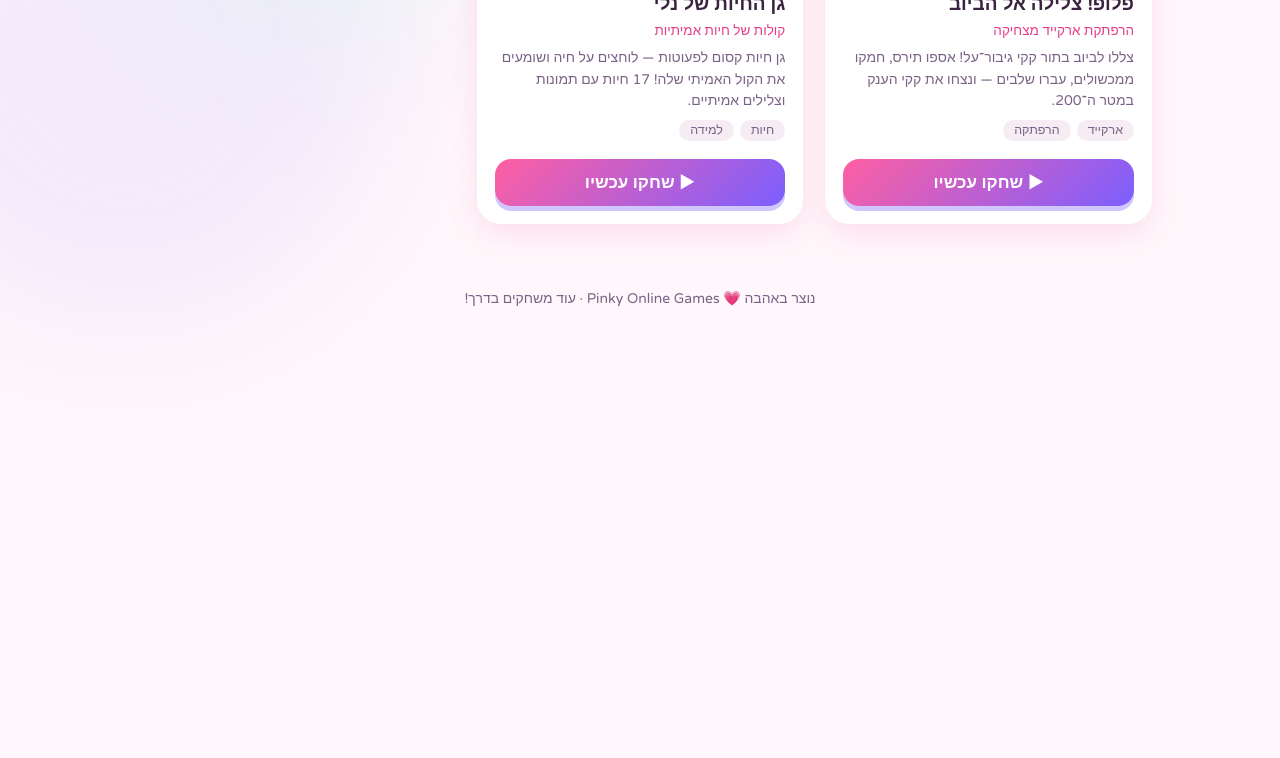
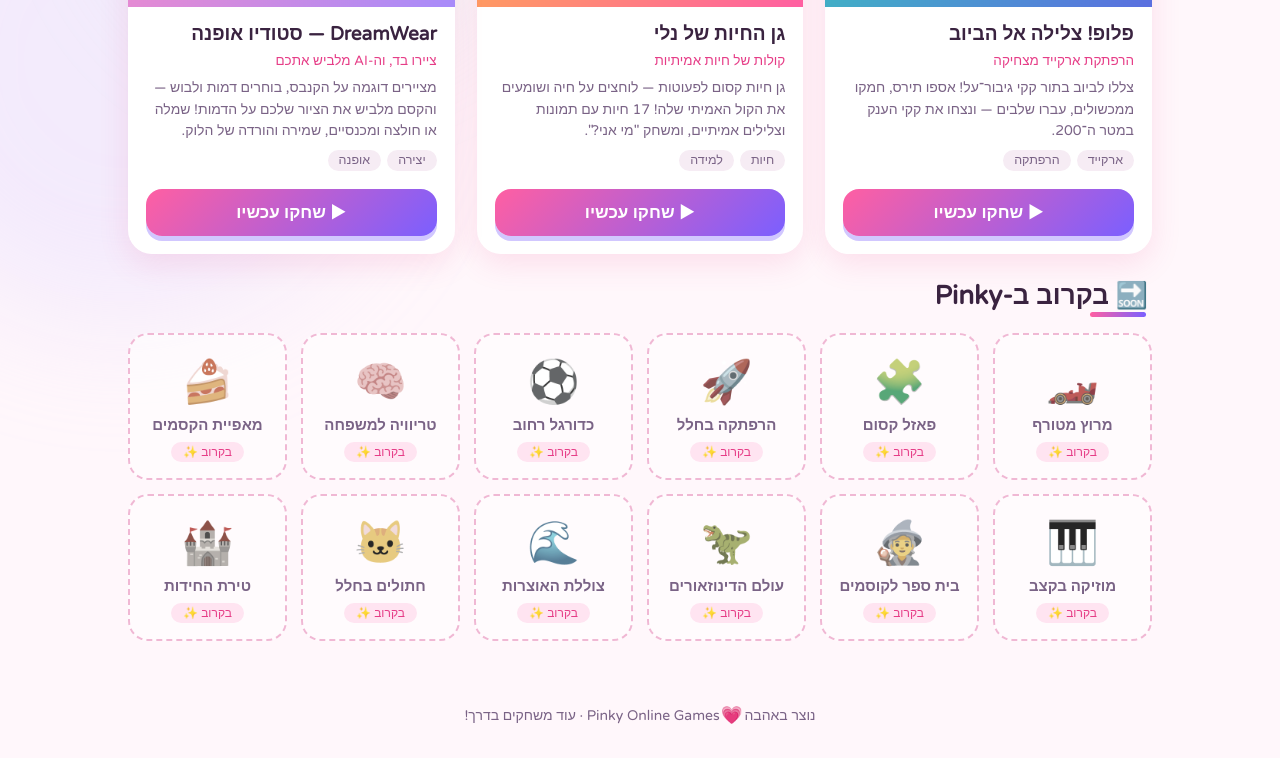
Before and after one commit to itay1313/pinky-games, a plain HTML site: page index.html in a window 1280 px wide. Shown: the part 609-1367 px from the top of the page. Before the commit the page ends 950 px from the top, so only its background shows below. Drawn offline with Linux system fonts and the light colour scheme.

Commit message:
Add DreamWear game, 12 coming-soon teasers, style polish
- New game: DreamWear — kids painting + AI dress-up (dreamwear-mini.vercel.app)
- 'Coming soon' section with 12 dashed teaser cards (shimmer + tap wiggle)
- Style: sticky glass filter bar (horizontal-scroll chips on mobile),
  card entrance stagger, cover shine sweep, gradient section underlines,
  beating footer heart

Co-Authored-By: Claude Fable 5 <noreply@anthropic.com>

```diff
--- a/app.js
+++ b/app.js
@@ -140,6 +140,20 @@
     if (e.key === 'Escape' && !player.classList.contains('hidden')) closeGame();
   });
 
+  // ---------- coming-soon placeholders ----------
+  const soonGrid = $('soon-grid');
+  soonGrid.innerHTML = COMING_SOON.map(s => `
+    <div class="soon-card" tabindex="0">
+      <span class="soon-emoji">${s.emoji}</span>
+      <span class="soon-title">${s.title}</span>
+      <span class="soon-badge">בקרוב ✨</span>
+    </div>`).join('');
+  soonGrid.addEventListener('click', (e) => {
+    const card = e.target.closest('.soon-card'); if (!card) return;
+    card.classList.remove('wiggle'); void card.offsetWidth;
+    card.classList.add('wiggle');
+  });
+
   // ---------- go ----------
   buildChips();
   render();
--- a/games.js
+++ b/games.js
@@ -37,7 +37,7 @@ const GAMES = [
     title: 'גן החיות של נלי',
     emoji: '🦁',
     tagline: 'קולות של חיות אמיתיות',
-    desc: 'גן חיות קסום לפעוטות — לוחצים על חיה ושומעים את הקול האמיתי שלה! 17 חיות עם תמונות וצלילים אמיתיים.',
+    desc: 'גן חיות קסום לפעוטות — לוחצים על חיה ושומעים את הקול האמיתי שלה! 17 חיות עם תמונות וצלילים אמיתיים, ומשחק "מי אני?".',
     url: 'https://nelly-zoo.vercel.app',
     embed: true,
     ages: ['toddlers', 'kids'],
@@ -46,6 +46,36 @@ const GAMES = [
     g1: '#ffb347',
     g2: '#ff5fa2',
   },
+  {
+    id: 'dreamwear',
+    title: 'DreamWear — סטודיו אופנה',
+    emoji: '🎨',
+    tagline: 'ציירו בד, וה-AI מלביש אתכם',
+    desc: 'מציירים דוגמה על הקנבס, בוחרים דמות ולבוש — והקסם מלביש את הציור שלכם על הדמות! שמלה או חולצה ומכנסיים, שמירה והורדה של הלוק.',
+    url: 'https://dreamwear-mini.vercel.app',
+    embed: true,
+    ages: ['kids', 'teens'],
+    ageBadge: '4+',
+    cats: ['יצירה', 'אופנה'],
+    g1: '#ff8ac2',
+    g2: '#a78bfa',
+  },
+];
+
+// coming-soon teasers — shown at the bottom, not playable yet
+const COMING_SOON = [
+  { emoji: '🏎️', title: 'מרוץ מטורף' },
+  { emoji: '🧩', title: 'פאזל קסום' },
+  { emoji: '🚀', title: 'הרפתקה בחלל' },
+  { emoji: '⚽', title: 'כדורגל רחוב' },
+  { emoji: '🧠', title: 'טריוויה למשפחה' },
+  { emoji: '🍰', title: 'מאפיית הקסמים' },
+  { emoji: '🎹', title: 'מוזיקה בקצב' },
+  { emoji: '🧙', title: 'בית ספר לקוסמים' },
+  { emoji: '🦖', title: 'עולם הדינוזאורים' },
+  { emoji: '🌊', title: 'צוללת האוצרות' },
+  { emoji: '🐱', title: 'חתולים בחלל' },
+  { emoji: '🏰', title: 'טירת החידות' },
 ];
 
 // audience filter chips (order matters)
--- a/index.html
+++ b/index.html
@@ -52,10 +52,15 @@
       <button class="chip clear-btn" id="clear-filters">נקו הכל ✨</button>
     </div>
   </section>
+
+  <section id="soon-section">
+    <h2 class="section-title">🔜 בקרוב ב-Pinky</h2>
+    <div class="soon-grid" id="soon-grid"></div>
+  </section>
 </main>
 
 <footer class="site-footer">
-  נוצר באהבה 💗 <span dir="ltr">Pinky Online Games</span> · עוד משחקים בדרך!
+  נוצר באהבה <span class="beat">💗</span> <span dir="ltr">Pinky Online Games</span> · עוד משחקים בדרך!
 </footer>
 
 <!-- fullscreen game player -->
--- a/style.css
+++ b/style.css
@@ -58,8 +58,14 @@ header, nav, main, footer { position: relative; z-index: 1; }
 #search:focus { border-color: var(--pink); }
 #search::placeholder { color: #c9a8bc; }
 
-/* ---------- filter chips ---------- */
-.filters { max-width: 1060px; margin: 22px auto 8px; padding: 0 18px; }
+/* ---------- filter chips (sticky glass bar) ---------- */
+.filters {
+  position: sticky; top: 0; z-index: 20;
+  max-width: 1060px; margin: 22px auto 8px; padding: 12px 18px 4px;
+  background: rgba(255, 247, 251, .8);
+  backdrop-filter: blur(12px); -webkit-backdrop-filter: blur(12px);
+  border-radius: 0 0 26px 26px;
+}
 .chip-row { display: flex; flex-wrap: wrap; gap: 9px; justify-content: center; margin-bottom: 10px; }
 .chip {
   border: none; cursor: pointer; font: inherit; font-size: 15px; color: var(--ink);
@@ -74,7 +80,15 @@ header, nav, main, footer { position: relative; z-index: 1; }
 
 /* ---------- sections & grid ---------- */
 main { max-width: 1060px; margin: 0 auto; padding: 10px 18px 40px; }
-.section-title { font-size: clamp(20px, 5vw, 26px); margin: 26px 4px 16px; }
+.section-title {
+  font-size: clamp(20px, 5vw, 26px); margin: 26px 4px 16px;
+  display: inline-block; position: relative; padding-bottom: 6px;
+}
+.section-title::after {
+  content: ''; position: absolute; bottom: 0; inset-inline-start: 2px;
+  width: 56px; height: 5px; border-radius: 4px;
+  background: linear-gradient(90deg, var(--pink), var(--purple));
+}
 .grid {
   display: grid; gap: 22px;
   grid-template-columns: repeat(auto-fill, minmax(255px, 1fr));
@@ -85,9 +99,24 @@ main { max-width: 1060px; margin: 0 auto; padding: 10px 18px 40px; }
   background: var(--card); border-radius: var(--radius); overflow: hidden;
   box-shadow: var(--shadow); display: flex; flex-direction: column; position: relative;
   transition: transform .18s ease, box-shadow .18s ease;
+  animation: cardIn .5s ease backwards;
 }
+.grid .card:nth-child(2) { animation-delay: .07s; }
+.grid .card:nth-child(3) { animation-delay: .14s; }
+.grid .card:nth-child(4) { animation-delay: .21s; }
+.grid .card:nth-child(5) { animation-delay: .28s; }
+.grid .card:nth-child(n+6) { animation-delay: .35s; }
+@keyframes cardIn { from { opacity: 0; transform: translateY(18px); } }
 .card:hover { transform: translateY(-6px); box-shadow: 0 18px 40px rgba(230, 61, 135, .22); }
 .card:hover .cover-emoji { transform: scale(1.15) rotate(-8deg); }
+
+/* shine sweep across the cover on hover */
+.cover::after {
+  content: ''; position: absolute; inset: 0;
+  background: linear-gradient(115deg, transparent 30%, rgba(255,255,255,.35) 48%, transparent 62%);
+  transform: translateX(-120%); transition: transform .6s ease;
+}
+.card:hover .cover::after { transform: translateX(120%); }
 
 .cover {
   position: relative; height: 150px; display: grid; place-items: center;
@@ -135,8 +164,40 @@ main { max-width: 1060px; margin: 0 auto; padding: 10px 18px 40px; }
 .empty-emoji { font-size: 58px; margin-bottom: 10px; }
 .clear-btn { margin-top: 16px; background: linear-gradient(135deg, var(--pink), var(--purple)); color: #fff; }
 
+/* ---------- coming-soon placeholders ---------- */
+.soon-grid {
+  display: grid; gap: 14px;
+  grid-template-columns: repeat(auto-fill, minmax(150px, 1fr));
+}
+.soon-card {
+  position: relative; overflow: hidden; cursor: pointer; user-select: none;
+  display: flex; flex-direction: column; align-items: center; gap: 8px;
+  padding: 22px 12px 16px; text-align: center;
+  background: rgba(255, 255, 255, .55);
+  border: 2.5px dashed #f0b8d4; border-radius: 20px;
+  transition: transform .15s ease, border-color .2s, background .2s;
+}
+.soon-card:hover { transform: translateY(-4px); border-color: var(--pink); background: #fff; }
+.soon-card.wiggle { animation: wiggle .45s ease; }
+@keyframes wiggle { 25% { transform: rotate(-4deg) scale(1.05); } 75% { transform: rotate(4deg) scale(1.05); } }
+.soon-card::after { /* soft shimmer drifting across */
+  content: ''; position: absolute; inset: 0; pointer-events: none;
+  background: linear-gradient(115deg, transparent 35%, rgba(255,255,255,.6) 50%, transparent 65%);
+  transform: translateX(-130%); animation: shimmer 3.4s ease-in-out infinite;
+}
+@keyframes shimmer { 55%, 100% { transform: translateX(130%); } }
+.soon-emoji { font-size: 42px; filter: grayscale(.45) opacity(.85); transition: filter .2s, transform .2s; }
+.soon-card:hover .soon-emoji { filter: none; transform: scale(1.12); }
+.soon-title { font-size: 15px; color: var(--ink-soft); font-weight: 700; }
+.soon-badge {
+  font-size: 12px; color: var(--pink-deep); background: #ffe4f1;
+  padding: 3px 12px; border-radius: 14px;
+}
+
 /* ---------- footer ---------- */
 .site-footer { text-align: center; color: var(--ink-soft); font-size: 14px; padding: 26px 16px 34px; }
+.site-footer .beat { display: inline-block; animation: beat 1.6s ease-in-out infinite; }
+@keyframes beat { 0%, 100% { transform: scale(1); } 12% { transform: scale(1.25); } 24% { transform: scale(1); } }
 
 /* ---------- fullscreen player ---------- */
 .player { position: fixed; inset: 0; z-index: 50; background: #14060f; display: flex; flex-direction: column; }
@@ -163,6 +224,18 @@ main { max-width: 1060px; margin: 0 auto; padding: 10px 18px 40px; }
 
 .hidden { display: none !important; }
 
+/* mobile: each chip row scrolls horizontally in a single slim line */
+@media (max-width: 700px) {
+  .filters { padding: 8px 10px 2px; }
+  .chip-row {
+    flex-wrap: nowrap; justify-content: flex-start; overflow-x: auto;
+    padding: 2px 4px 8px; margin-bottom: 2px;
+    scrollbar-width: none; -webkit-overflow-scrolling: touch;
+  }
+  .chip-row::-webkit-scrollbar { display: none; }
+  .chip { flex: 0 0 auto; font-size: 14px; padding: 8px 15px; }
+}
+
 /* ---------- small screens ---------- */
 @media (max-width: 560px) {
   .grid { grid-template-columns: 1fr 1fr; gap: 14px; }
```
Also changed, not shown: 1 other file.
